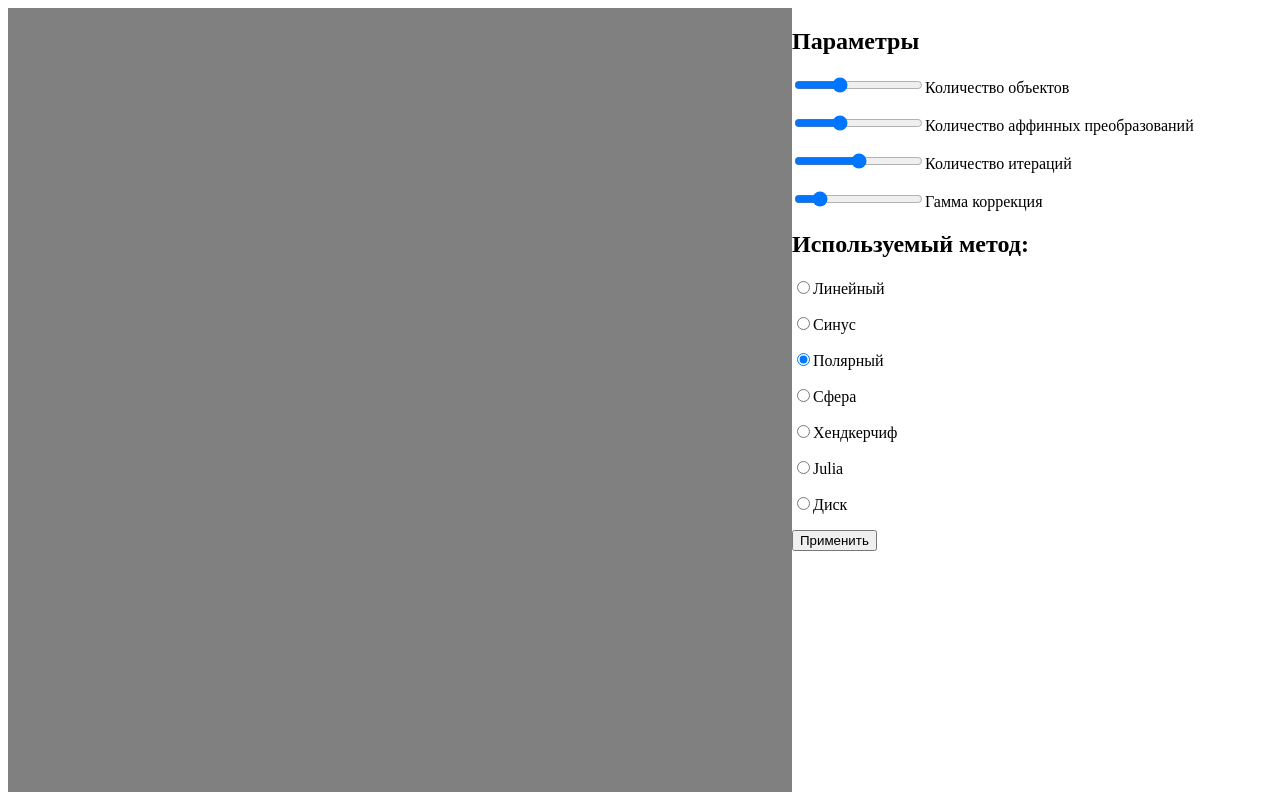
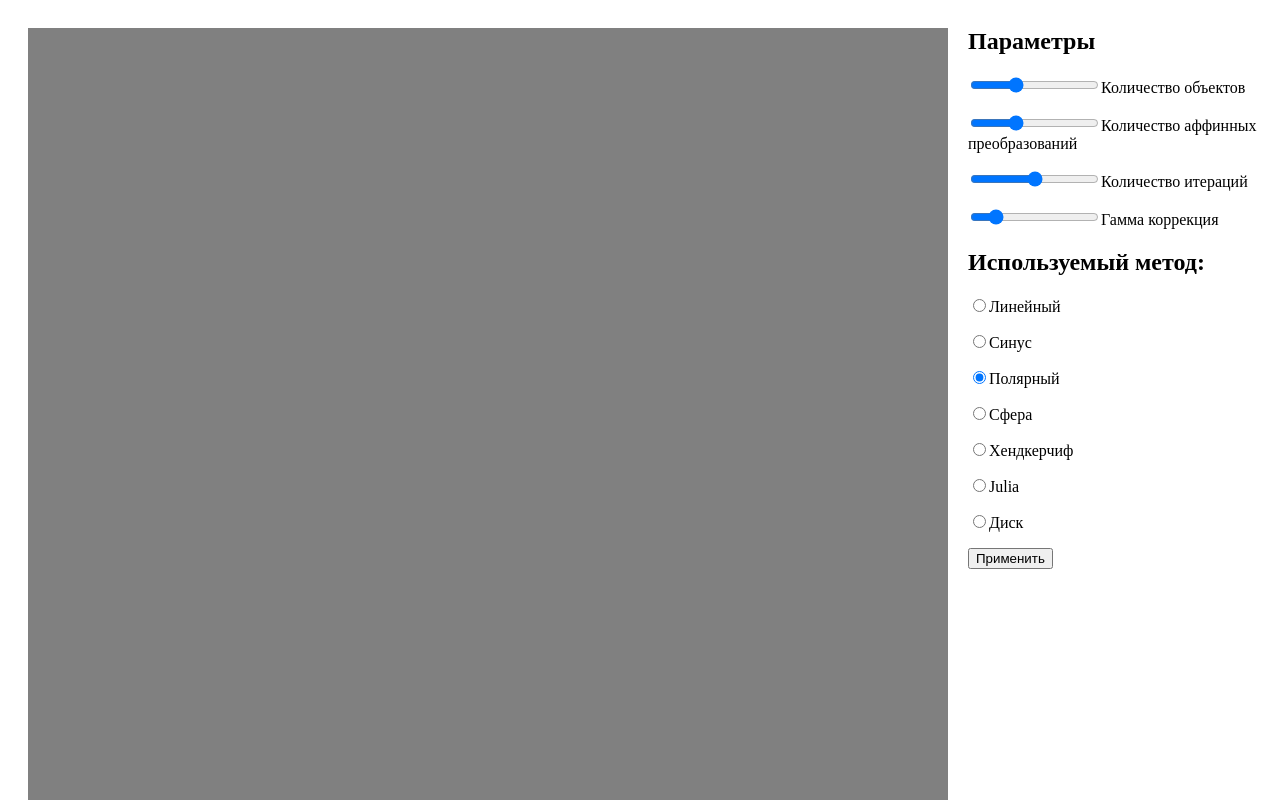
Before and after one commit to Konversys/CW-computer-Graphics, a plain HTML site: page index.html in a window 1280 px wide. Shown: the top 800 px of the page. Drawn offline with nearby package versions, Linux system fonts and the light colour scheme.

Commit message:
Update index.html

```diff
--- a/index.html
+++ b/index.html
@@ -19,23 +19,24 @@
        }
      </script>
      <style>
-       .grid-container {
+       body {
            display: flex;
          }
 
-       .grid-item {
-           box-sizing: border-box;
+       #field {
+           margin: 20px;
+           width: 920px;
+           height: 920px;
          }
-        </style>
+      </style>
   </head>
   <body class="grid-container">
-    <canvas class="grid-item" id="field" width="920" height="920"></canvas>
+    <canvas id="field" width="920" height="920"></canvas>
     <div class="grid-item">
       <h2>Параметры</h2>
       <p><input id="inN" type="range" min="0" max="300" step="10" value="100">Количество объектов</p>
       <p><input id="inEq" type="range" min="0" max="300" step="10" value="100">Количество аффинных преобразований</p>
       <p><input id="inIt" type="range" min="0" max="200000" step="1000" value="100000">Количество итераций</p>
-      <!--p><input id="inMax" type="range" min="0" max="1" step="0.1" value="0.0">Логарифмическая коррекция</p-->
       <p><input id="inGamma" type="range" min="0" max="5" step="0.2" value="0.8">Гамма коррекция</p>
       <h2>Используемый метод:</h2>
       <p><input type="radio" value="linear" checked name="inMethod"/>Линейный</p>
```
